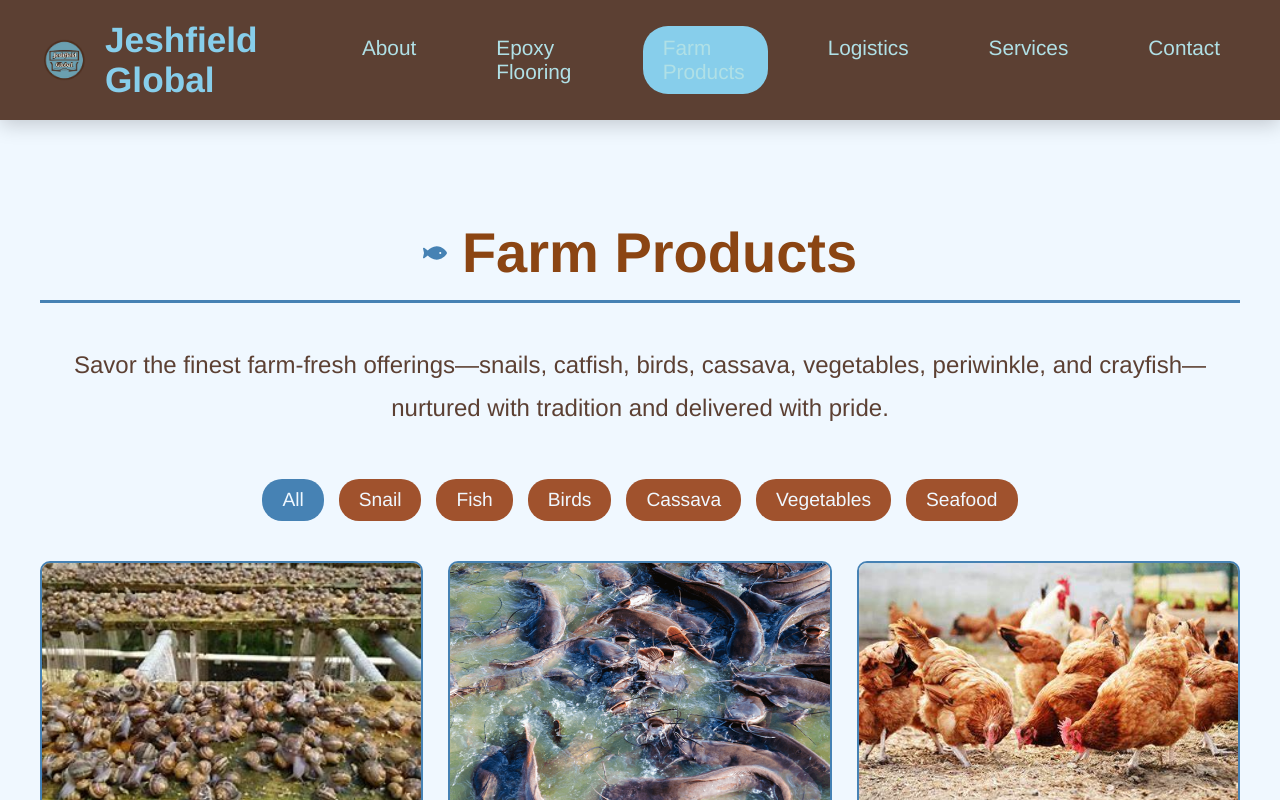
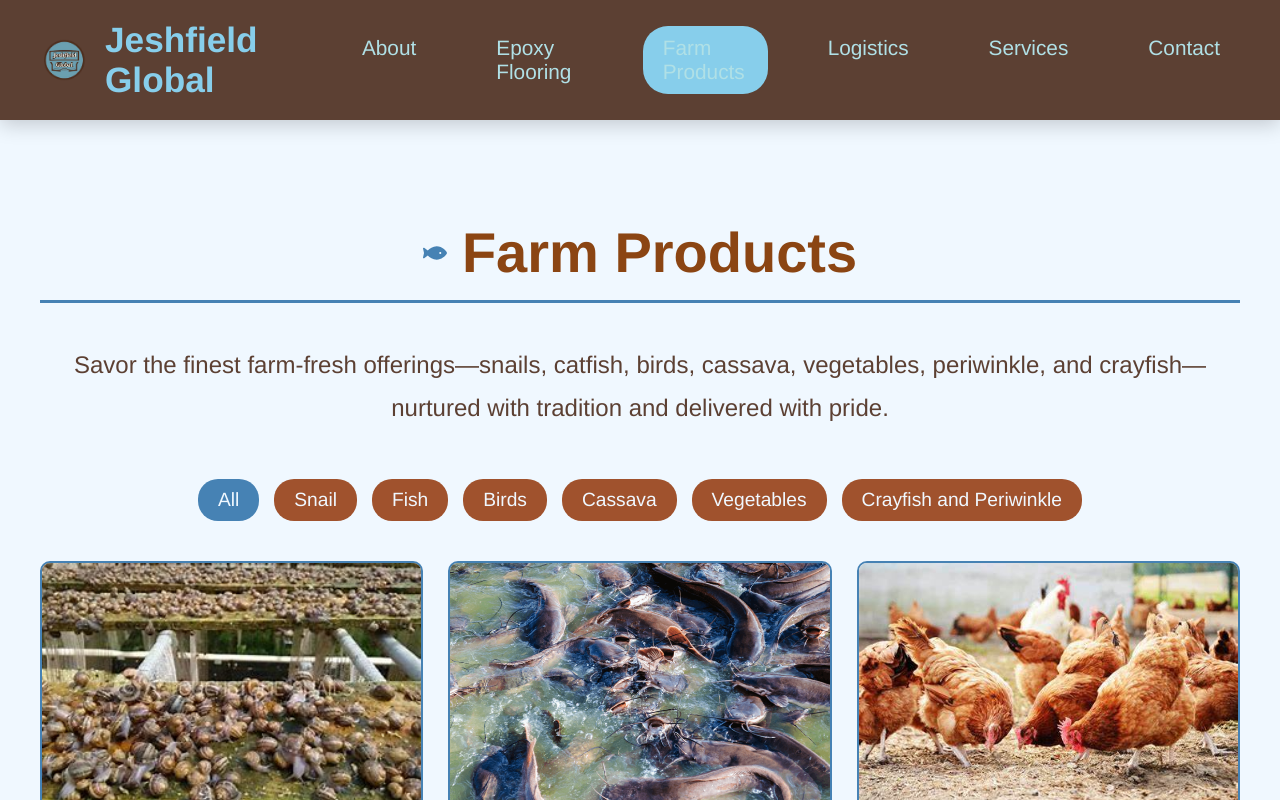
Before and after one commit to paulphysio/jeshfield, a Next.js app: page / in a window 1280 px wide. Both pictures are taken after a click on the item "Farm Products". Shown: the top 800 px of the page. Built offline with nearby package versions, Linux system fonts and the light colour scheme; a web font is replaced by a local one.

Commit message:
record commit

```diff
--- a/src/app/components/FarmProducts.js
+++ b/src/app/components/FarmProducts.js
@@ -14,7 +14,15 @@ export default function FarmProducts({ setSelectedImage, setImageList }) {
 
   const galleryVariants = {
     hidden: { opacity: 0, y: 50 },
-    visible: { opacity: 1, y: 0, transition: { duration: 0.6, ease: "easeOut", staggerChildren: 0.2 } },
+    visible: {
+      opacity: 1,
+      y: 0,
+      transition: {
+        duration: 0.6,
+        ease: "easeOut",
+        staggerChildren: 0.2
+      }
+    },
   };
 
   const farmMedia = {
@@ -24,13 +32,14 @@ export default function FarmProducts({ setSelectedImage, setImageList }) {
       { type: "image", src: "/images/bird.jpeg", label: "Livestock Birds", category: "Birds" },
       { type: "image", src: "/images/cassava.jpeg", label: "Cassava Harvest", category: "Cassava" },
       { type: "image", src: "/images/vegetables.jpeg", label: "Fresh Vegetables", category: "Vegetables" },
-      { type: "image", src: "/images/periwinkle.jpeg", label: "Periwinkle Catch", category: "Seafood" },
-      { type: "image", src: "/images/crayfish.jpeg", label: "Fresh Crayfish", category: "Seafood" },
+      { type: "image", src: "/images/periwinkle.jpeg", label: "Periwinkle Catch", category: "Crayfish and Periwinkle" },
+      { type: "image", src: "/images/crayfish.jpeg", label: "Fresh Crayfish", category: "Crayfish and Periwinkle" },
       { type: "image", src: "/images/dried-snail.jpg", label: "Dried Snails", category: "Snail" },
       { type: "image", src: "/images/dried-fish-ready-for-export.jpg", label: "Dried Fish for Export", category: "Fish" },
       { type: "image", src: "/images/smoked-catfish.jpg", label: "Smoked Catfish", category: "Fish" },
       { type: "image", src: "/images/smokedcatfish.jpg", label: "Smoked Catfish Variant", category: "Fish" },
-      { type: "image", src: "/images/sealed-crayfish-ready-for-export.jpg", label: "Sealed Crayfish for Export", category: "Seafood" },
+      { type: "image", src: "/images/sealed-crayfish-ready-for-export.jpg", label: "Sealed Crayfish for Export", category: "Crayfish and Periwinkle" },
+      { type: "image", src: "/images/turkey.jpeg", label: "Livestock Turkeys", category: "Birds" },
       { type: "video", src: "/images/catfish.mp4", label: "Catfish Farming Process", category: "Fish", ref: catfishVideoRef, isPlaying: isCatfishPlaying, setIsPlaying: setIsCatfishPlaying },
       { type: "video", src: "/images/cassava-farm.mp4", label: "Cassava Farm Tour", category: "Cassava", ref: cassavaVideoRef, isPlaying: isCassavaPlaying, setIsPlaying: setIsCassavaPlaying },
     ],
@@ -47,6 +56,7 @@ export default function FarmProducts({ setSelectedImage, setImageList }) {
     ],
     Birds: [
       { type: "image", src: "/images/bird.jpeg", label: "Livestock Birds", category: "Birds" },
+      { type: "image", src: "/images/turkey.jpeg", label: "Livestock Turkeys", category: "Birds" },
     ],
     Cassava: [
       { type: "image", src: "/images/cassava.jpeg", label: "Cassava Harvest", category: "Cassava" },
@@ -55,14 +65,14 @@ export default function FarmProducts({ setSelectedImage, setImageList }) {
     Vegetables: [
       { type: "image", src: "/images/vegetables.jpeg", label: "Fresh Vegetables", category: "Vegetables" },
     ],
-    Seafood: [
-      { type: "image", src: "/images/periwinkle.jpeg", label: "Periwinkle Catch", category: "Seafood" },
-      { type: "image", src: "/images/crayfish.jpeg", label: "Fresh Crayfish", category: "Seafood" },
-      { type: "image", src: "/images/sealed-crayfish-ready-for-export.jpg", label: "Sealed Crayfish for Export", category: "Seafood" },
+    "Crayfish and Periwinkle": [
+      { type: "image", src: "/images/periwinkle.jpeg", label: "Periwinkle Catch", category: "Crayfish and Periwinkle" },
+      { type: "image", src: "/images/crayfish.jpeg", label: "Fresh Crayfish", category: "Crayfish and Periwinkle" },
+      { type: "image", src: "/images/sealed-crayfish-ready-for-export.jpg", label: "Sealed Crayfish for Export", category: "Crayfish and Periwinkle" },
     ],
   };
 
-  const categories = ["All", "Snail", "Fish", "Birds", "Cassava", "Vegetables", "Seafood"];
+  const categories = ["All", "Snail", "Fish", "Birds", "Cassava", "Vegetables", "Crayfish and Periwinkle"];
 
   const handleImageClick = (image) => {
     setSelectedImage(image);
@@ -116,7 +126,12 @@ export default function FarmProducts({ setSelectedImage, setImageList }) {
                   <source src={item.src} type="video/mp4" />
                   Your browser does not support the video tag.
                 </video>
-                {!item.isPlaying && <FaPlay className={styles.playIcon} onClick={() => handlePlayPause(item.ref, item.setIsPlaying)} />}
+                {!item.isPlaying && (
+                  <FaPlay
+                    className={styles.playIcon}
+                    onClick={() => handlePlayPause(item.ref, item.setIsPlaying)}
+                  />
+                )}
                 <p className={styles.mediaLabel}>{item.label}</p>
               </motion.div>
             )
```
Also changed, not shown: public/images/turkey.jpeg (added).
